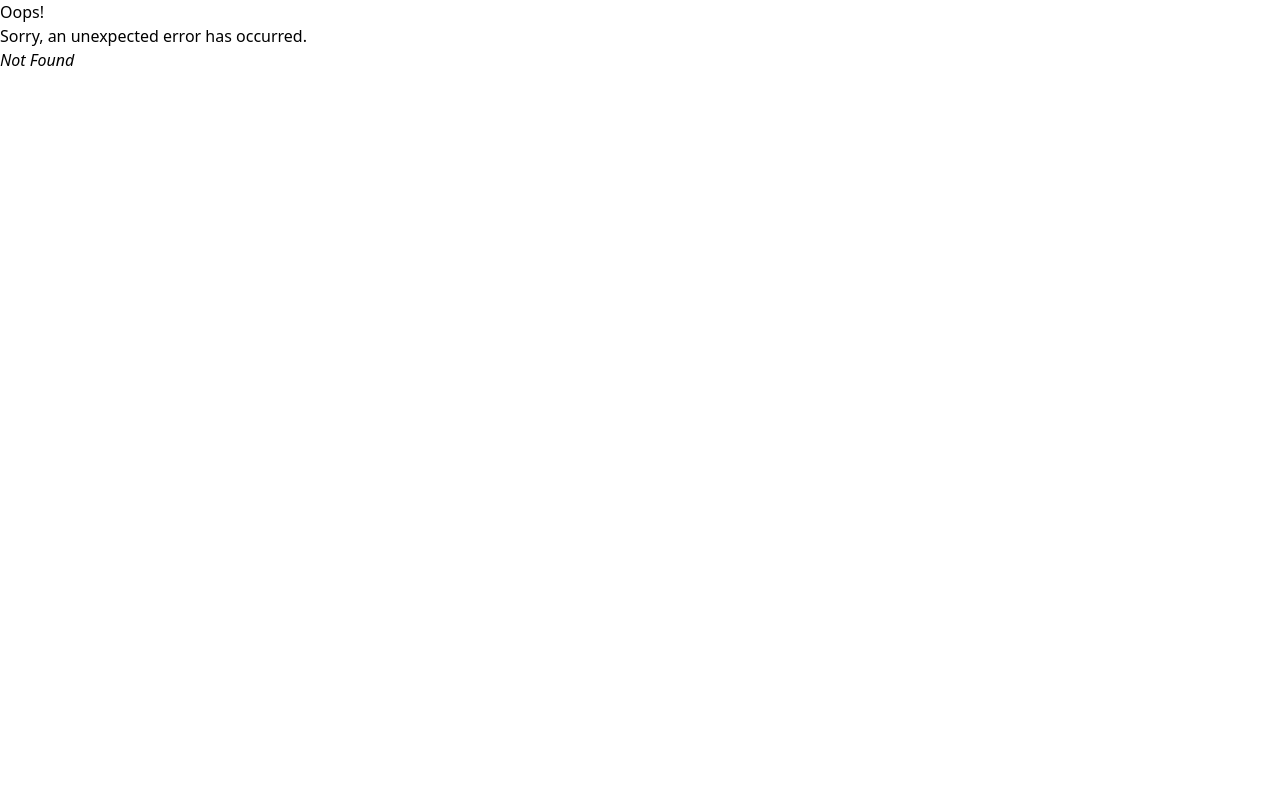
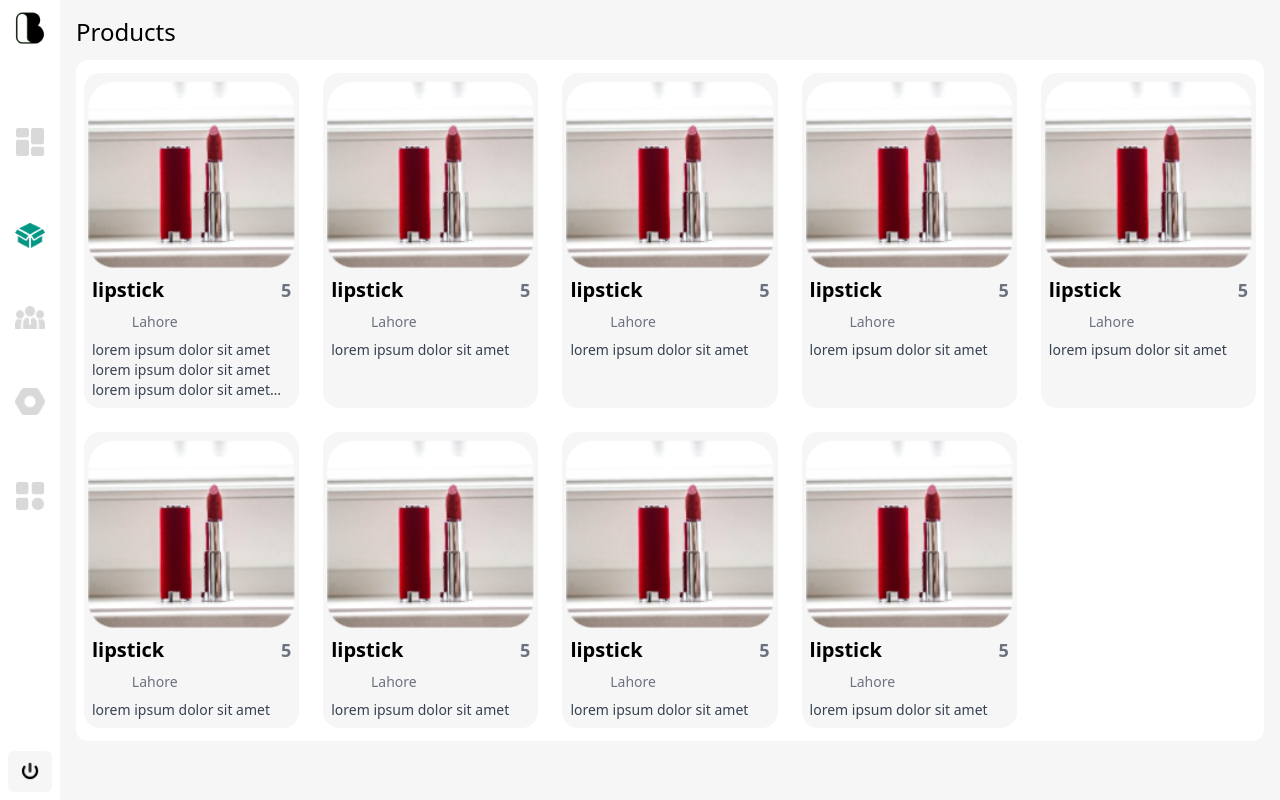
Before and after one commit to AbdulWadood2/balizaarAdmin, a React (Create React App) app: page /allProducts in a window 1280 px wide. Before the commit this address had no page. Built offline with nearby package versions, Linux system fonts and the light colour scheme.

Commit message:
product page most completed

```diff
--- /dev/null
+++ b/src/components/allProducts/AllProductsCard.jsx
@@ -0,0 +1,21 @@
+import React from "react";
+
+const ItemCard = ({ image, title, location, description, rating }) => {
+  return (
+    <div className="max-w-xs rounded-2xl overflow-hidden pt-2 px-1 bg-back-color">
+      <img className="w-full rounded-t-xl" src={image} alt={title} />
+      <div className="px-1 py-2">
+        <div className="flex justify-between">
+          <h2 className="font-bold text-[16px] sm:text-xl mb-2">{title}</h2>
+          <span className="text-lg font-bold text-gray-500">{rating}</span>
+        </div>
+        <p className="text-gray-500 items-center ml-[20%] text-[14px] sm:text-sm">{location}</p>
+        <div className="flex justify-between items-center mt-2">
+          <p className="text-[12px] sm:text-sm text-gray-700  line-clamp-3">{description}</p>
+        </div>
+      </div>
+    </div>
+  );
+};
+
+export default ItemCard;
--- a/src/components/banner/AddUpdateBannerCard.jsx
+++ b/src/components/banner/AddUpdateBannerCard.jsx
@@ -7,12 +7,14 @@ function AddUpdateBannerCard({ title, buttonTitle, setShowModel }) {
   return (
     <div className="flex flex-col bg-white p-6 rounded-2xl w-[90%] sm:w-1/2 justify-center">
       <div className="flex items-center gap-4 mb-2">
-        <div className="bg-slate-100 p-2 rounded">
+        <div
+          className="bg-slate-100 p-2 rounded cursor-pointer"
+          onClick={() => setShowModel(false)}
+        >
           <img
             src={less_than_arrow}
             alt="less than arrow"
             className="w-[4px]"
-            onClick={() => setShowModel(false)}
           />
         </div>
         <div className="text-[14px]">{title}</div>
--- a/src/components/navbar/Navbar.jsx
+++ b/src/components/navbar/Navbar.jsx
@@ -3,6 +3,7 @@ import { useLocation, Link } from "react-router-dom";
 import blackLogo from "../../assets/nav/black-logo.png";
 import dashboardWhite from "../../assets/nav/white/dashboard.png";
 import productWhite from "../../assets/nav/white/productWhite.png";
+import productGreen from "../../assets/nav/green/productGreen.png";
 import settingsWhite from "../../assets/nav/white/settingsWhite.png";
 import users_white from "../../assets/nav/white/users_white.png";
 import categoryWhite from "../../assets/nav/white/categoryWhite.png";
@@ -29,7 +30,7 @@ function Navbar() {
     <>
       <ul className="fixed h-screen flex flex-col sm:justify-between items-center p-2 bg-[#ffffff] w-[60px] z-[1000]">
         <div className="h-[80%] gap-6 sm:h-[65%] flex flex-col sm:justify-between items-center">
-          <li>
+          <li className="mb-4">
             <img src={blackLogo} alt="logo" className="w-[60px]" />
           </li>
           <Link to="/dashboard/main">
@@ -54,6 +55,17 @@ function Navbar() {
               )}
             </div>
           </Link>
+          <Link to="/allProducts">
+            {currentNav === "/allProducts" && (
+              <li>
+                <img
+                  src={productGreen}
+                  alt="product"
+                  className="w-[30px] cursor-pointer"
+                />
+              </li>
+            )}
+            {currentNav !== "/allProducts" && (
               <li>
                 <img
                   src={productWhite}
@@ -61,6 +73,8 @@ function Navbar() {
                   className="w-[30px] cursor-pointer"
                 />
               </li>
+            )}
+          </Link>
           <li>
             <img
               src={users_white}
--- /dev/null
+++ b/src/pages/AllProducts.jsx
@@ -0,0 +1,88 @@
+import React from "react";
+import AllProductsCard from "../../src/components/allProducts/AllProductsCard";
+
+import sampleProductImage from "../../src/assets/sampleProductImage.png";
+
+function AllProducts() {
+  return (
+    <div className="flex flex-col">
+      <div className="text-xl sm:text-2xl font-medium mb-3">Products</div>
+      <div className="grid grid-cols-2 sm:grid-cols-5 gap-2 sm:gap-6 justify-center bg-white px-2 py-[13px] rounded-xl">
+        <AllProductsCard
+          // key={index}
+          image={sampleProductImage}
+          title={"lipstick"}
+          location={"Lahore"}
+          description={"lorem ipsum dolor sit amet lorem ipsum dolor sit amet lorem ipsum dolor sit amet lorem ipsum dolor sit amet"}
+          rating={5}
+        />
+        <AllProductsCard
+          // key={index}
+          image={sampleProductImage}
+          title={"lipstick"}
+          location={"Lahore"}
+          description={"lorem ipsum dolor sit amet"}
+          rating={5}
+        />
+        <AllProductsCard
+          // key={index}
+          image={sampleProductImage}
+          title={"lipstick"}
+          location={"Lahore"}
+          description={"lorem ipsum dolor sit amet"}
+          rating={5}
+        />
+        <AllProductsCard
+          // key={index}
+          image={sampleProductImage}
+          title={"lipstick"}
+          location={"Lahore"}
+          description={"lorem ipsum dolor sit amet"}
+          rating={5}
+        />
+        <AllProductsCard
+          // key={index}
+          image={sampleProductImage}
+          title={"lipstick"}
+          location={"Lahore"}
+          description={"lorem ipsum dolor sit amet"}
+          rating={5}
+        />
+        <AllProductsCard
+          // key={index}
+          image={sampleProductImage}
+          title={"lipstick"}
+          location={"Lahore"}
+          description={"lorem ipsum dolor sit amet"}
+          rating={5}
+        />
+        <AllProductsCard
+          // key={index}
+          image={sampleProductImage}
+          title={"lipstick"}
+          location={"Lahore"}
+          description={"lorem ipsum dolor sit amet"}
+          rating={5}
+        />
+        <AllProductsCard
+          // key={index}
+          image={sampleProductImage}
+          title={"lipstick"}
+          location={"Lahore"}
+          description={"lorem ipsum dolor sit amet"}
+          rating={5}
+        />
+        <AllProductsCard
+          // key={index}
+          image={sampleProductImage}
+          title={"lipstick"}
+          location={"Lahore"}
+          description={"lorem ipsum dolor sit amet"}
+          rating={5}
+        />
+      </div>
+    </div>
+  );
+}
+
+export default AllProducts;
--- a/src/router/Routes.jsx
+++ b/src/router/Routes.jsx
@@ -10,6 +10,7 @@ import Dashboard from "../pages/dashboard/Dashboard";
 import DashboardIndex from "../pages/dashboard/DashboardIndex";
 import ErrorPage from "../error-page";
 import AllBannerPage from "../components/banner/AllBannerPage";
+import AllProducts from "../pages/AllProducts.jsx";
 
 const router = createBrowserRouter([
   {
@@ -45,7 +46,16 @@ const router = createBrowserRouter([
           },
         ],
       },
+      {
+        path: "/allProducts",
+        element: <AllProducts />,
+        errorElement: <ErrorPage />,
+      },
     ],
+  },
+  {
+    path: "*",
+    element: <ErrorPage />,
   },
 ]);
 
```
Also changed, not shown: src/pages/dashboard/Dashboard.jsx (+20 -4 lines), src/assets/nav/green/productGreen.png (added), src/assets/sampleProductImage.png (added). Lines whose indentation alone changed are shown as unchanged.
